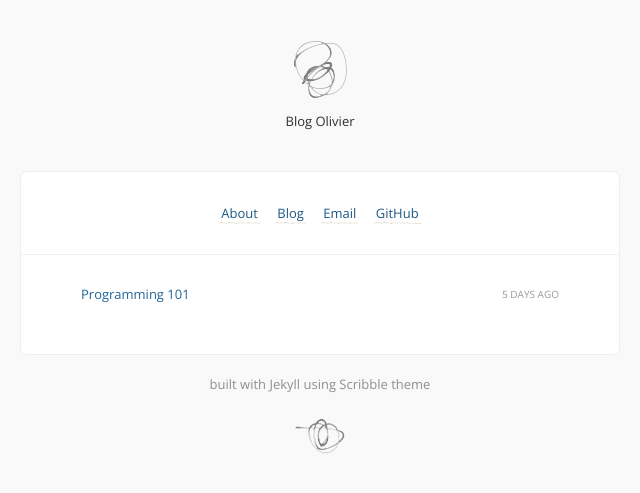
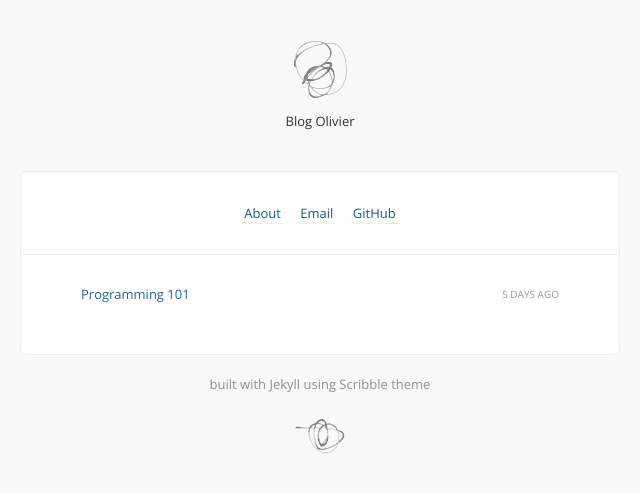
Before and after one commit to oliviergodement/olivierrg.github.io, a Jekyll site: the page built from index.html, in a window 1280 px wide. Shown: the top 493 px of the page, without its empty margins (320-960 px from the left). Built offline with Jekyll 4.4.1, drawn with Linux system fonts in a browser that asks for light colours; Markdown is read by kramdown in place of the engine named in the settings; comment, search, counter and statistics services are not loaded.

Commit message:
working maybe

```diff
--- a/_config.yml
+++ b/_config.yml
@@ -9,9 +9,6 @@ google_analytics: # set tracking, remove from /javascripts/basic.js if unwanted.
 links:
   - name:         About
     url:          /about
-  - name:         Blog
-    url:          http://olivierrg.github.io
-    external:     true
   - name:         Email
     url:          mailto:olivier.godement@gmail.com
     external:     true
--- a/_layouts/post.html
+++ b/_layouts/post.html
@@ -16,7 +16,7 @@
             {{ page.title }}
           </h1>
           {{ content }}
-          {% include signoff.html %}
+
 
 
         </section>
```
